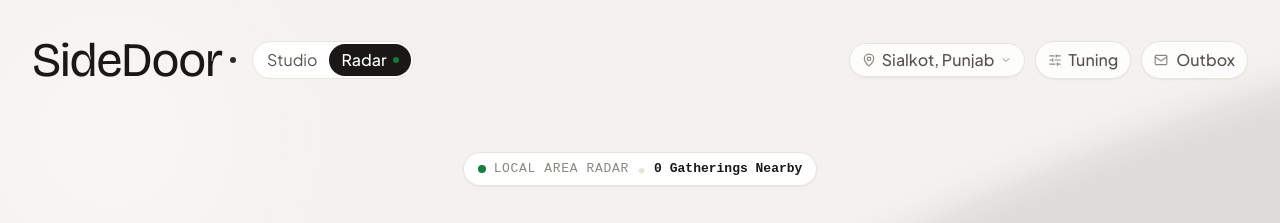
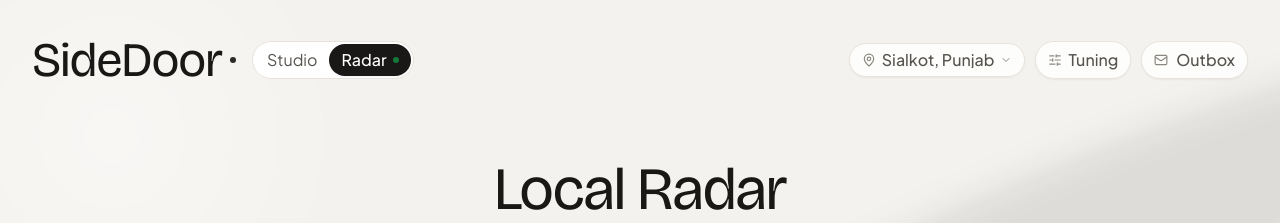
Before and after one commit to 1ewig/sidedoor-convex, a Next.js app: page /radar in a window 1280 px wide. Shown: the top 223 px of the page. Built offline with nearby package versions, Linux system fonts and the light colour scheme; no server answers.

Commit message:
fix: remove top badge pill from RadarHero

```diff
--- a/src/app/radar/page.client.tsx
+++ b/src/app/radar/page.client.tsx
@@ -180,7 +180,6 @@ export function RadarPageClient() {
       {/* Main Area Radar Content */}
       <main className="relative z-10 w-full flex-1">
         <RadarHero
-          totalCount={filteredEvents.length}
           locationLabel={location.label}
           radiusKm={radiusKm}
         />
--- a/src/components/radar/RadarHero.tsx
+++ b/src/components/radar/RadarHero.tsx
@@ -1,13 +1,11 @@
 'use client';
 
 interface RadarHeroProps {
-  totalCount: number;
   locationLabel?: string;
   radiusKm?: number;
 }
 
 export function RadarHero({
-  totalCount,
   locationLabel,
   radiusKm = 20,
 }: RadarHeroProps) {
@@ -18,21 +16,6 @@ export function RadarHero({
 
   return (
     <section className="relative z-10 w-full max-w-4xl mx-auto text-center pt-8 pb-8 px-4 sm:px-6">
-      {/* Live Area Badge */}
-      <div className="inline-flex items-center gap-2 px-3.5 py-1 rounded-full bg-[var(--theme-bg-surface)] border border-[var(--theme-border-subtle)] text-[var(--text-xs)] font-medium text-[var(--theme-text-secondary)] shadow-xs mb-6">
-        <span className="relative flex h-2 w-2">
-          <span className="animate-ping absolute inline-flex h-full w-full rounded-full bg-[var(--theme-status-success)] opacity-75" />
-          <span className="relative inline-flex rounded-full h-2 w-2 bg-[var(--theme-status-success)]" />
-        </span>
-        <span className="font-mono text-[var(--text-2xs)] uppercase tracking-wider text-[var(--theme-text-muted)]">
-          Local Area Radar
-        </span>
-        <span className="text-[var(--theme-border-subtle)]">•</span>
-        <span className="font-mono text-[var(--text-2xs)] text-[var(--theme-text-primary)] font-semibold">
-          {totalCount} {totalCount === 1 ? 'Gathering' : 'Gatherings'} Nearby
-        </span>
-      </div>
-
       {/* Editorial Headline */}
       <h1 className="font-serif text-4xl sm:text-5xl md:text-6xl text-[var(--theme-text-primary)] tracking-tight leading-[var(--leading-tight)] mb-4">
         Local Radar <br />
```
